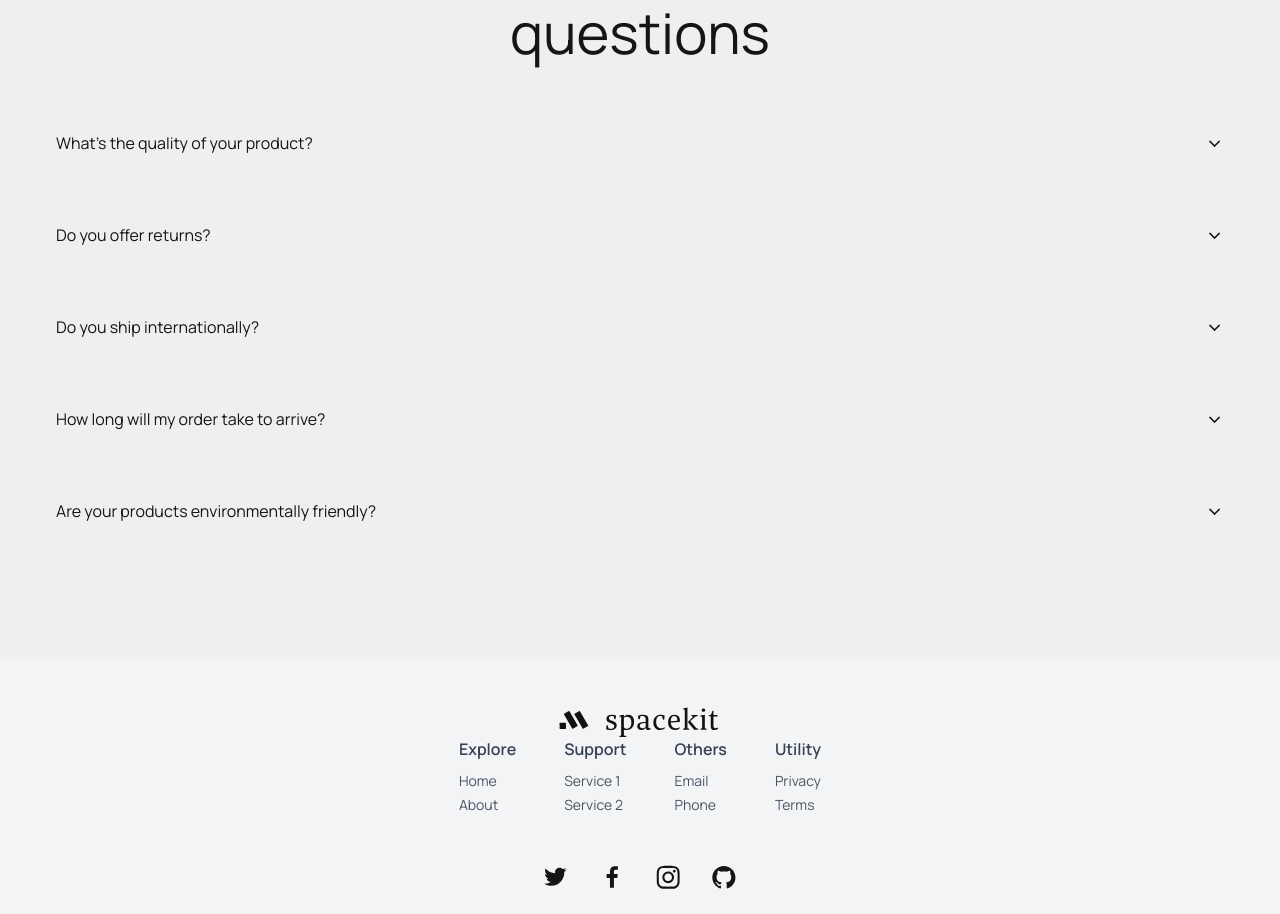
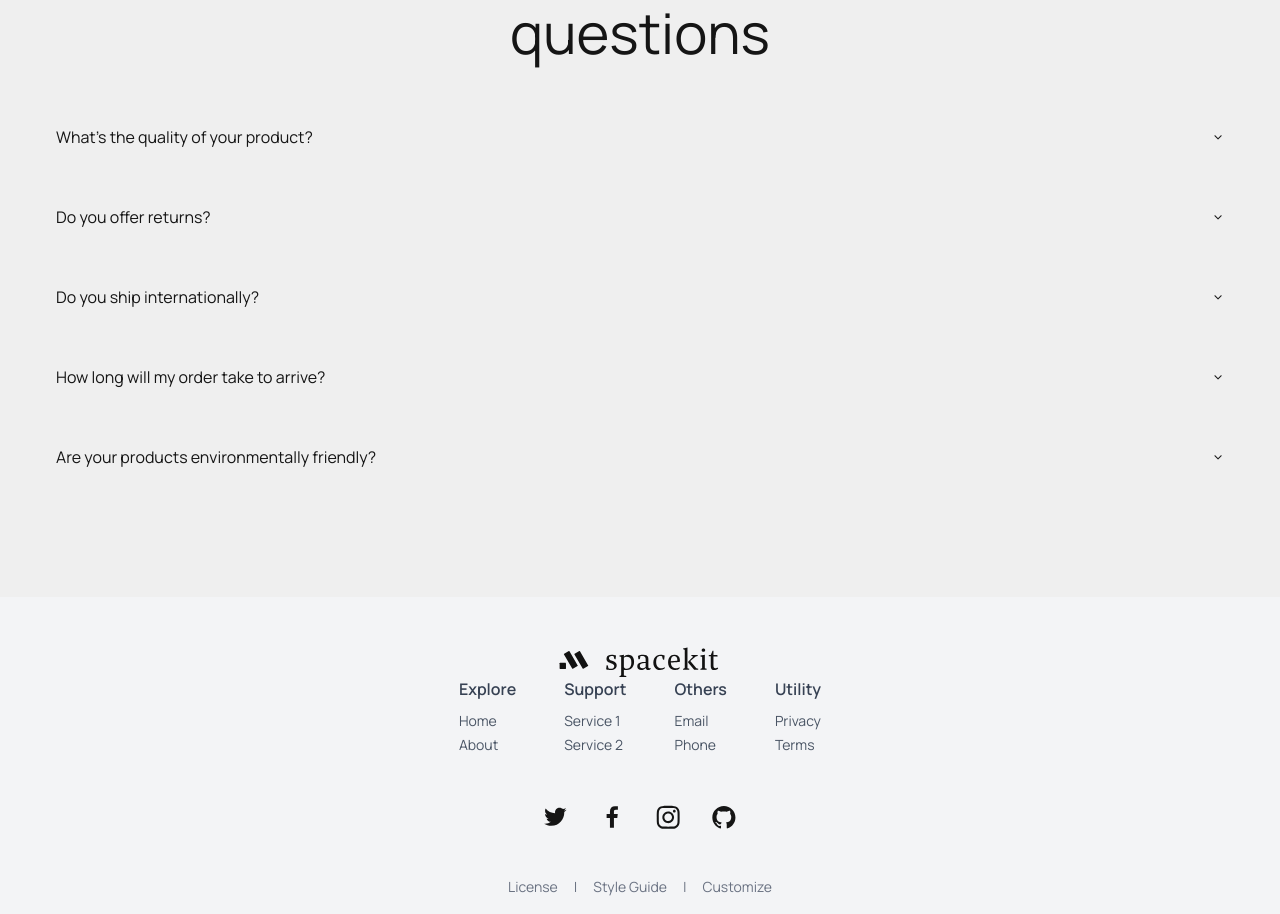
Before and after one commit to rowleks/spacekit, a Next.js app: page / in a window 1280 px wide. Shown: the part 4400-5314 px from the top of the page. Built offline with nearby package versions, Linux system fonts and the light colour scheme.

Commit message:
added some dev dependencies

```diff
--- a/package.json
+++ b/package.json
@@ -18,6 +18,7 @@
   "devDependencies": {
     "@eslint/eslintrc": "^3",
     "@tailwindcss/postcss": "^4",
+    "@types/aos": "^3.0.7",
     "@types/node": "^20",
     "@types/react": "^19",
     "@types/react-dom": "^19",
--- a/src/components/faq/Faq.tsx
+++ b/src/components/faq/Faq.tsx
@@ -62,7 +62,7 @@ export default function Faq() {
             <div className="flex justify-between items-center">
               <p>{faq.question}</p>
               <span
-                className={`transform transition-transform duration-300 text-large ${
+                className={`transform transition-transform duration-300 text-normal ${
                   openIndexes.includes(index) ? "rotate-270" : "rotate-90"
                 }`}
               >
```
Also changed, not shown: 1 other file (tests, documents, lock files or other folders).
